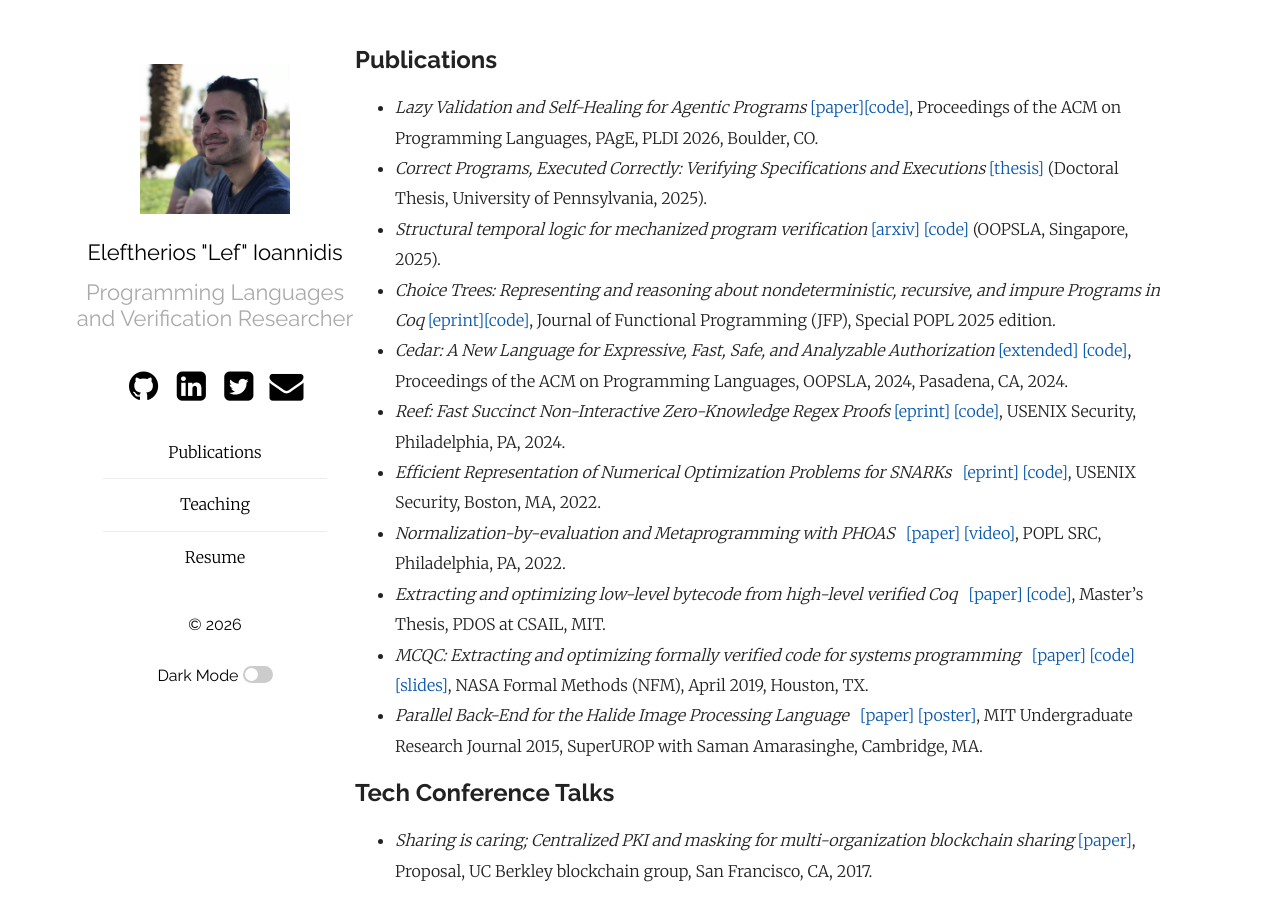
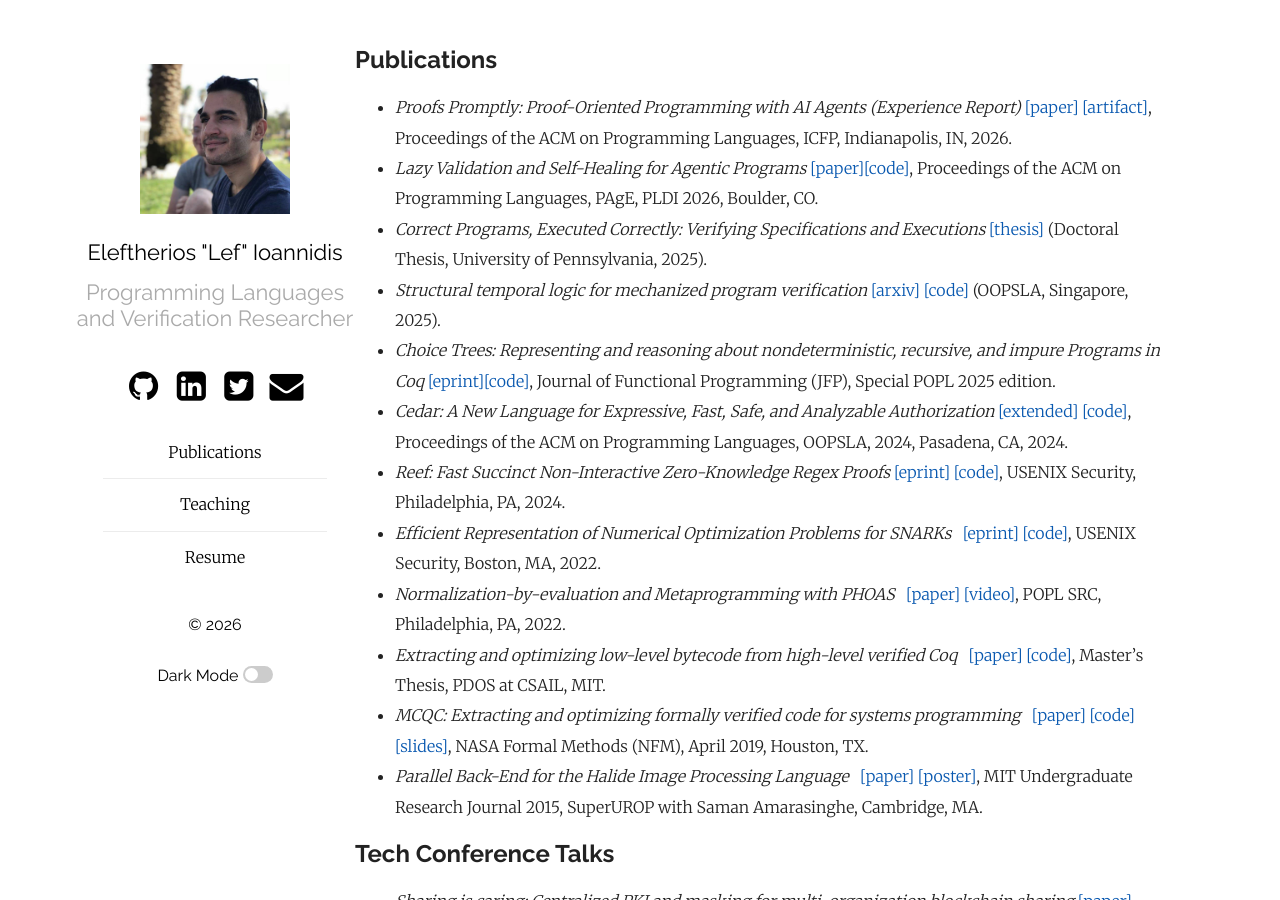
Before and after one commit to elefthei/elefthei.github.io, a Jekyll site: the page built from publications/index.md, in a window 1280 px wide and 900 px high. Built offline with Jekyll 4.4.1, drawn with Linux system fonts in a browser that asks for light colours.

Commit message:
Add Proofs Promptly, update resume PDF

```diff
--- a/publications/index.md
+++ b/publications/index.md
@@ -6,6 +6,7 @@ title: Lef Ioannidis - Publications
 Publications
 ------------
 
+- _Proofs Promptly: Proof-Oriented Programming with AI Agents (Experience Report)_ [\[paper\]](https://dl.acm.org/doi/10.1145/3828709) [\[artifact\]](https://doi.org/10.5281/zenodo.20538205), Proceedings of the ACM on Programming Languages, ICFP, Indianapolis, IN, 2026.
 - _Lazy Validation and Self-Healing for Agentic Programs_ [\[paper\]](https://dl.acm.org/doi/10.1145/3819802.3820582)[\[code\]](https://github.com/microsoft/pact-lang), Proceedings of the ACM on Programming Languages, PAgE, PLDI 2026, Boulder, CO.
 - _Correct Programs, Executed Correctly: Verifying Specifications and Executions_ [\[thesis\]](https://www.proquest.com/openview/8780212a8f1d34836703cfa69c3813ea) (Doctoral Thesis, University of Pennsylvania, 2025).
 - _Structural temporal logic for mechanized program verification_ [\[arxiv\]](https://arxiv.org/abs/2410.14906) [\[code\]](https://github.com/vellvm/ticl) (OOPSLA, Singapore, 2025).
```
Also changed, not shown: 1 other file.
